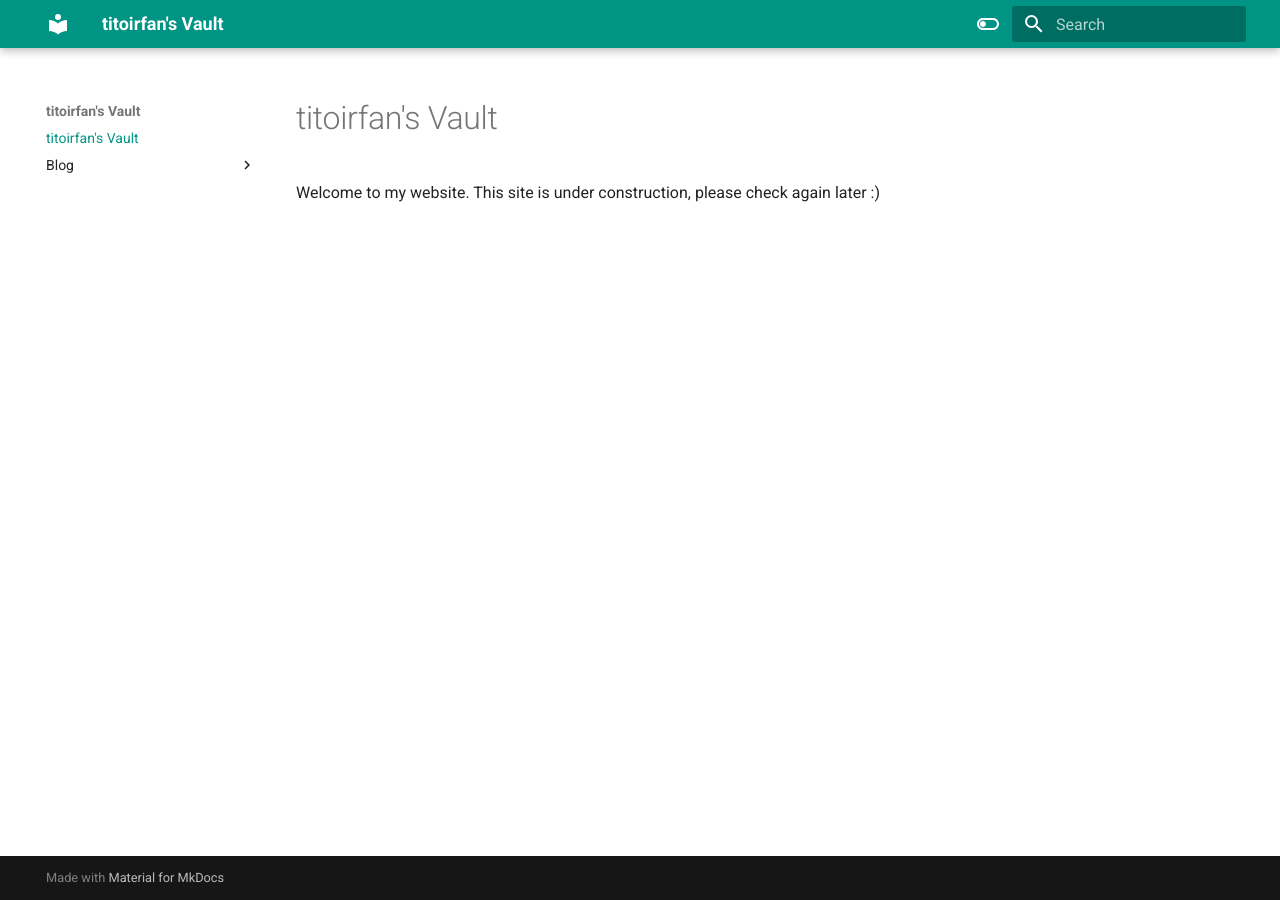
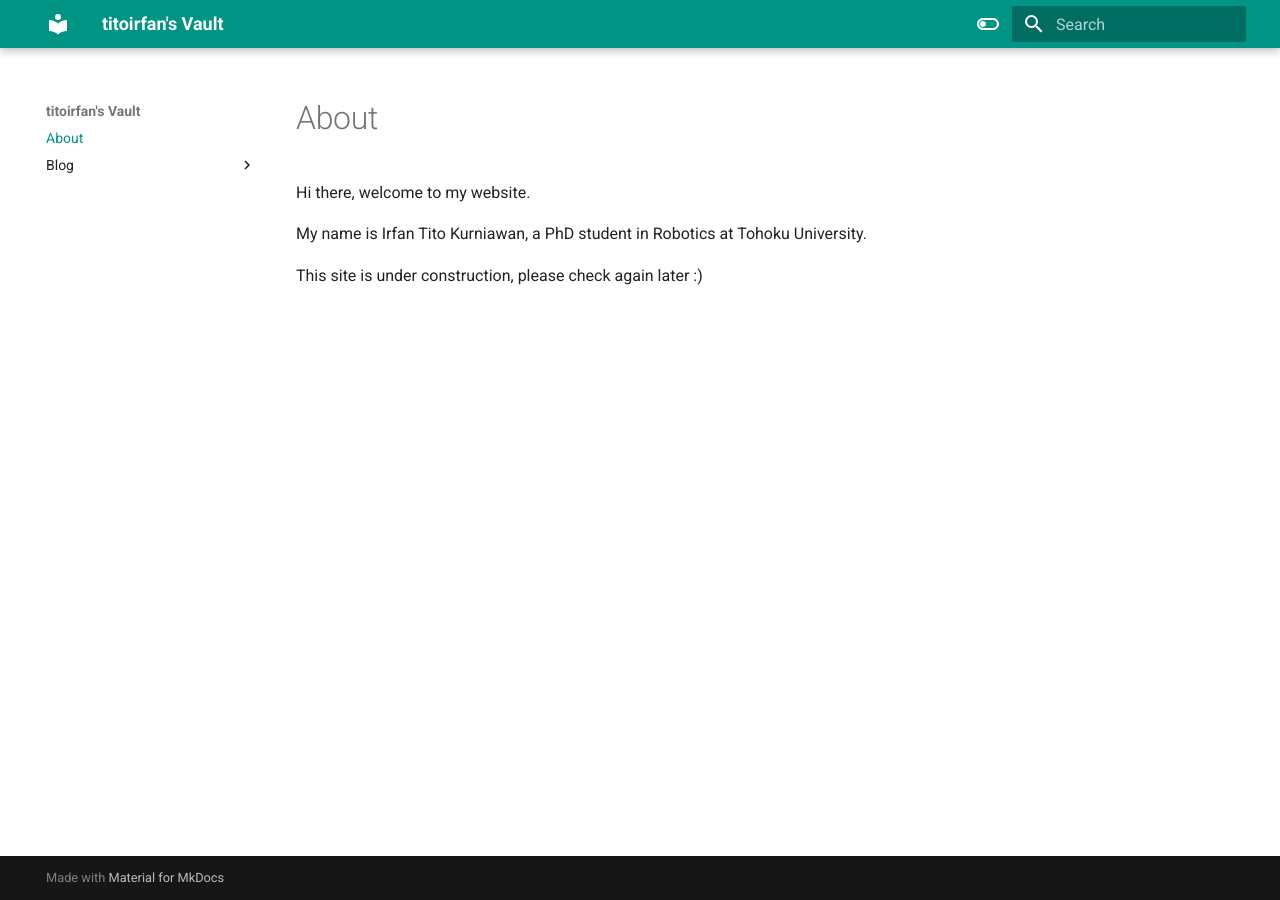
Before and after one commit to titoirfan/titoirfan.github.io, an MkDocs documentation site: the page built from docs/index.md, in a window 1280 px wide. Built offline with MkDocs 1.6.1 and Material for MkDocs 9.7.7, drawn with Linux system fonts in a browser that asks for light colours.

Commit message:
Update index.md and Hello World blog post

```diff
--- a/docs/index.md
+++ b/docs/index.md
@@ -1,4 +1,7 @@
-# titoirfan's Vault
+# About
 
-Welcome to my website.
+Hi there, welcome to my website.
+
+My name is Irfan Tito Kurniawan, a PhD student in Robotics at Tohoku University.
+
 This site is under construction, please check again later :)
```
Also changed, not shown: docs/blog/posts/hello-world.md (+0 -2 lines).
